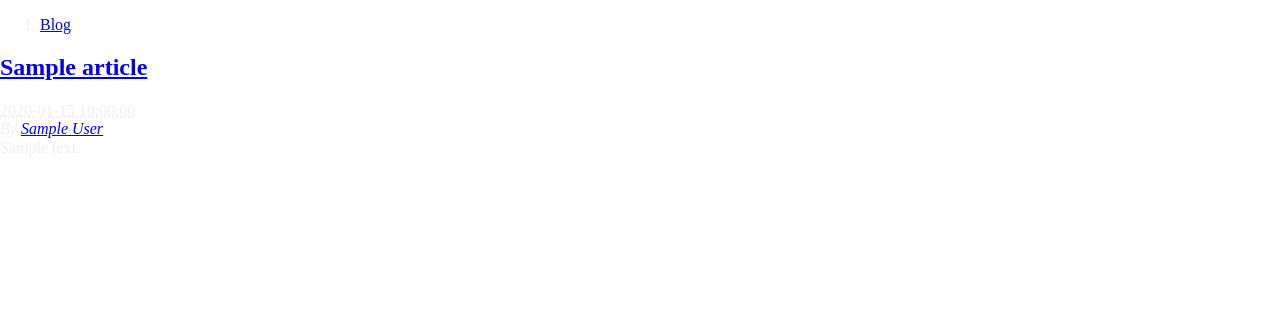
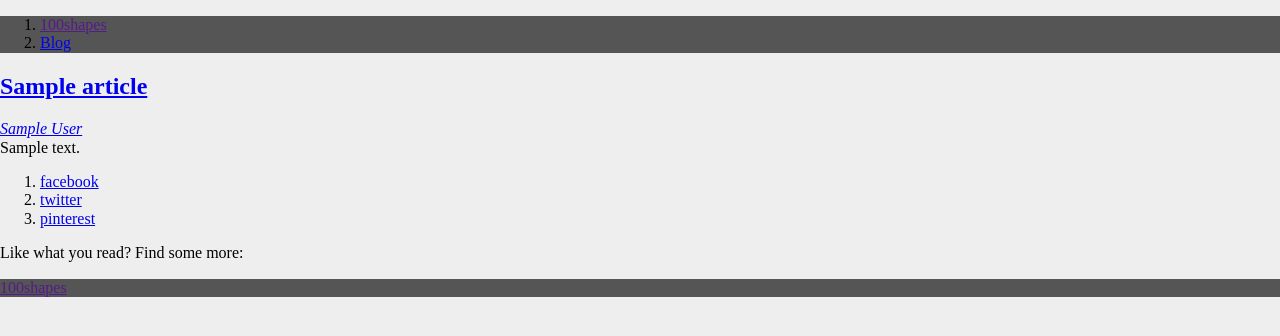
Before and after one commit to 100Shapes/100shapes.github.com, a Python web app: template ohs-pelican-theme/templates/article.html in a window 1280 px wide. Shown: the top 336 px of the page. Run offline with Jinja, Linux system fonts and the light colour scheme; the template is opened without the code that fills it: most values are stand-ins (such as "Sample title", 1, 10 or a date in 2020); style sheets or scripts are compiled from the project's sources; some libraries are stand-ins or nearby versions.

Commit message:
added footer and share tools html pages, modified articles pages to fit with designs

```diff
--- a/ohs-pelican-theme/static/css/base.css
+++ b/ohs-pelican-theme/static/css/base.css
@@ -1,3 +1,9 @@
 body {
-  color: #eeeeee;
+  background-color: #eee;
 }
+.global_nav {
+  background-color: #555555;
+}
+.footer {
+  background-color: #555555;
+}
--- a/ohs-pelican-theme/static/less/base.less
+++ b/ohs-pelican-theme/static/less/base.less
@@ -1,3 +1,21 @@
+@dark: #555;
+
 body {
-  color: #eeeeee;
+  background-color: #eee;
 }
+
+.global_nav {
+	background-color: @dark;
+}
+
+.tags{
+
+}
+
+.share_tools {
+
+}
+
+.footer {
+	background-color: @dark;
+}
--- a/ohs-pelican-theme/templates/article.html
+++ b/ohs-pelican-theme/templates/article.html
@@ -3,23 +3,36 @@
 
 {% block content %}
 <section id="content" class="body">
-  <header>
+  <header class="bronze">
     <h2 class="entry-title">
       <a href="{{ article.url }}" rel="bookmark"
          title="Permalink to {{ article.title|striptags }}">{{ article.title }}</a></h2>
   </header>
-  <footer class="post-info">
-    <abbr class="published" title="{{ article.date.isoformat() }}">
-      {{ article.locale_date }}
-    </abbr>
-    {% if article.author %}
+  {% if article.author %}
     <address class="vcard author">
-      By <a class="url fn" href="{{ SITEURL }}/{{ article.author.url }}">{{ article.author }}</a>
+      <a class="url fn" href="{{ SITEURL }}/{{ article.author.url }}">{{ article.author }}</a>
     </address>
     {% endif %}
-  </footer><!-- /.post-info -->
+
+        <!-- <abbr class="published" title="{{ article.date.isoformat() }}">
+      {{ article.locale_date }}
+    </abbr> -->
+
+
   <div class="entry-content">
     {{ article.content }}
   </div><!-- /.entry-content -->
+
+  {% include 'share_tools.html' %}
+
+  <!--tags-->
+  <div class="tags">
+    <p>Like what you read? Find some more:</p>
+  </div>
+
+  <footer class="post-footer">
+
+  </footer><!-- /.post-footer -->
+
 </section>
 {% endblock %}
--- a/ohs-pelican-theme/templates/base.html
+++ b/ohs-pelican-theme/templates/base.html
@@ -17,7 +17,7 @@
 
 
         <link rel="stylesheet" href="{{ SITEURL }}/theme/css/normalize.min.css">
-        <link rel="stylesheet" type="text/css" href="{{ SITEURL }}/theme/css/style.css" />
+        <link rel="stylesheet" type="text/css" href="{{ SITEURL }}/theme/css/base.css" />
         {% block extraHead %}
         {% endblock extraHead %}
 
@@ -36,6 +36,7 @@
 
         {% block scripts %}{% endblock %}
 
+        {% include 'footer.html' %}
 
         {% if PRODUCTION %}
         {% include 'google_analytics.html' %}
--- /dev/null
+++ b/ohs-pelican-theme/templates/footer.html
@@ -0,0 +1,3 @@
+<div class="footer">
+	<a href="{{ SITEURL }}" title="100Shapes">100shapes</a>
+</div>
--- a/ohs-pelican-theme/templates/global_nav.html
+++ b/ohs-pelican-theme/templates/global_nav.html
@@ -1,7 +1,10 @@
-<nav class="global">
+<nav class="global_nav">
 	<ol>
 		<li>
-			<a href="/blog/" title="100Shapes Blog">Blog</a>
+			<a href="{{ SITEURL }}" title="100Shapes">100shapes</a>
+		</li>
+		<li>
+			<a href="{{ SITEURL }}/blog/" title="100Shapes Blog">Blog</a>
 		</li>
 	</ol>
 </nav>
--- a/ohs-pelican-theme/templates/index.html
+++ b/ohs-pelican-theme/templates/index.html
@@ -2,7 +2,7 @@
 
 
 
-{% block pageDescription %}Description for Index page{% endblock %}
+{% block pageDescription %}100Shapes{% endblock %}
 
 
 {% block content %}
--- /dev/null
+++ b/ohs-pelican-theme/templates/share_tools.html
@@ -0,0 +1,13 @@
+<div class="share_tools">
+	<ol>
+		<li>
+			<a href="#" title="facebook">facebook</a>
+		</li>
+		<li>
+			<a href="#" title="twitter">twitter</a>
+		</li>
+		<li>
+			<a href="#" title="pinterest">pinterest</a>
+		</li>
+	</ol>
+</div>
```
Also changed, not shown: ohs-pelican-theme/templates/more_articles.html (added).
